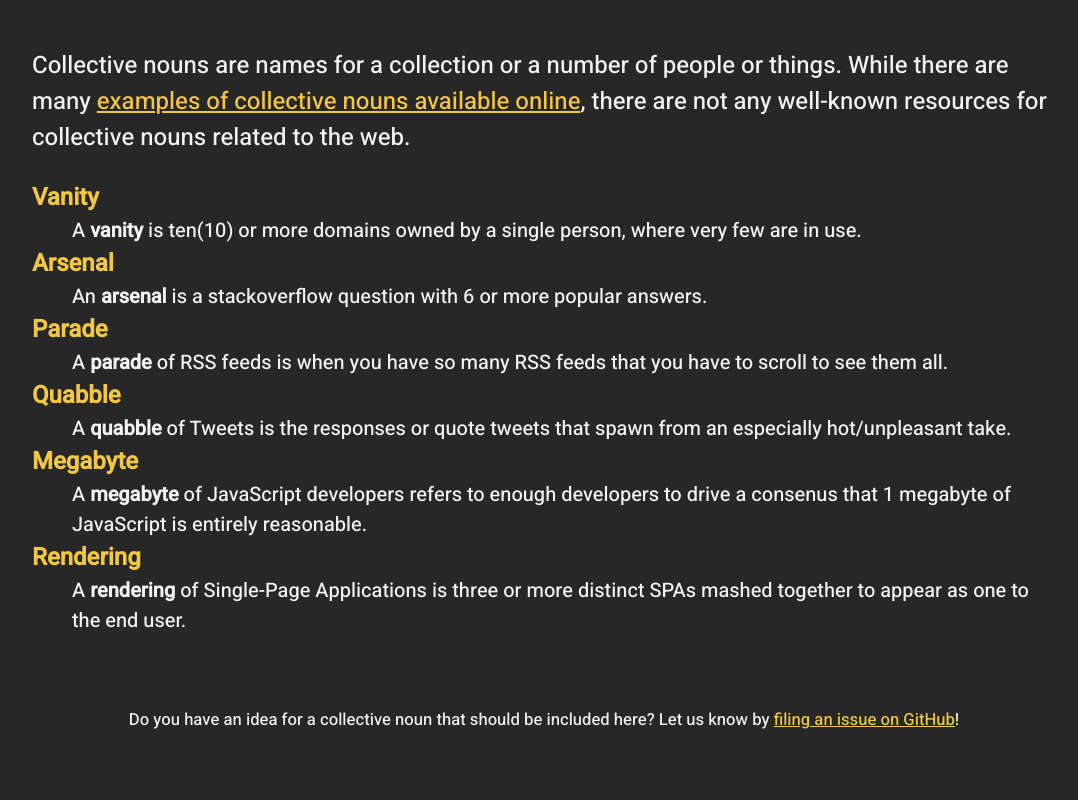
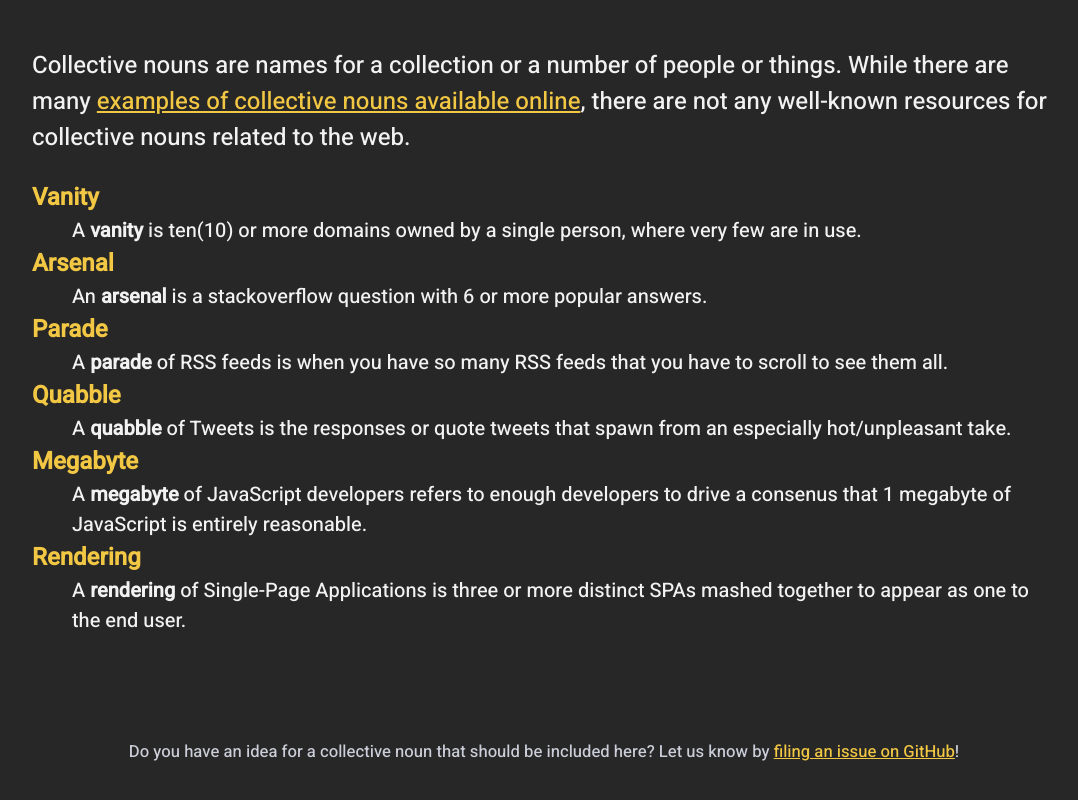
Before and after one commit to MelSumner/collective-nouns, a Svelte app: page / in a window 1280 px wide. Shown: the part 592-1392 px from the top of the page, without its empty margins (96-1174 px from the left). Before the commit the page ends 1346 px from the top, so only its background shows below. Built offline with nearby package versions, Linux system fonts and the light colour scheme.

Commit message:
fixed padding on main and footer

```diff
--- a/static/assets/style.css
+++ b/static/assets/style.css
@@ -58,10 +58,15 @@ header img {
 }
 /* main */
 main {
-  padding: 2rem 10%;
+  padding: 1rem 5%;
   width: 100%;
   max-width: 100%;
   flex: 1;
+}
+@media screen and (min-width:40em) {
+  main {
+    padding: 2rem 10%;
+  }
 }
 .intro {
   font-size: 1.5rem;
@@ -85,3 +90,12 @@ dl dt {
 }
 
 /* footer */
+footer {
+  color: var(--color-gray-lightest);
+  padding: 1rem 5%;
+}
+@media screen and (min-width:40em) {
+  footer {
+    padding: 2rem 10%;
+  }
+}
```
